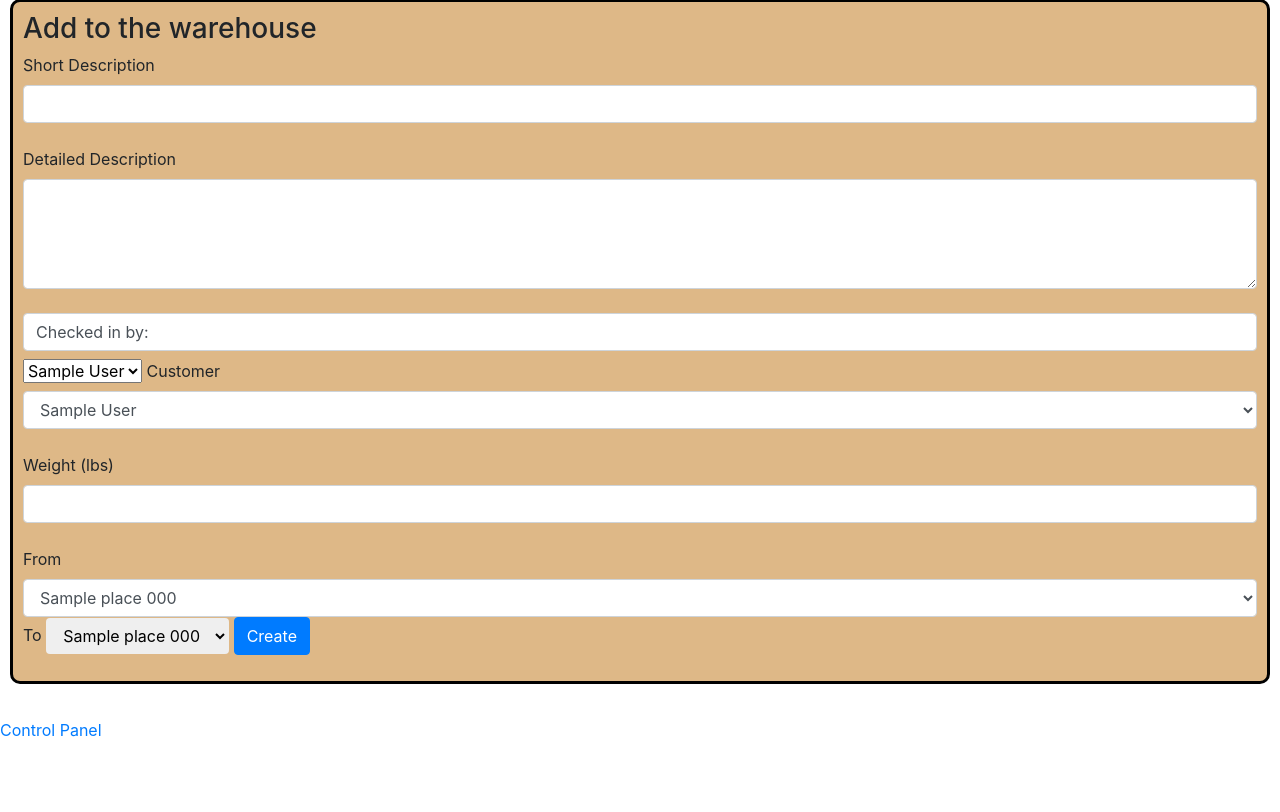
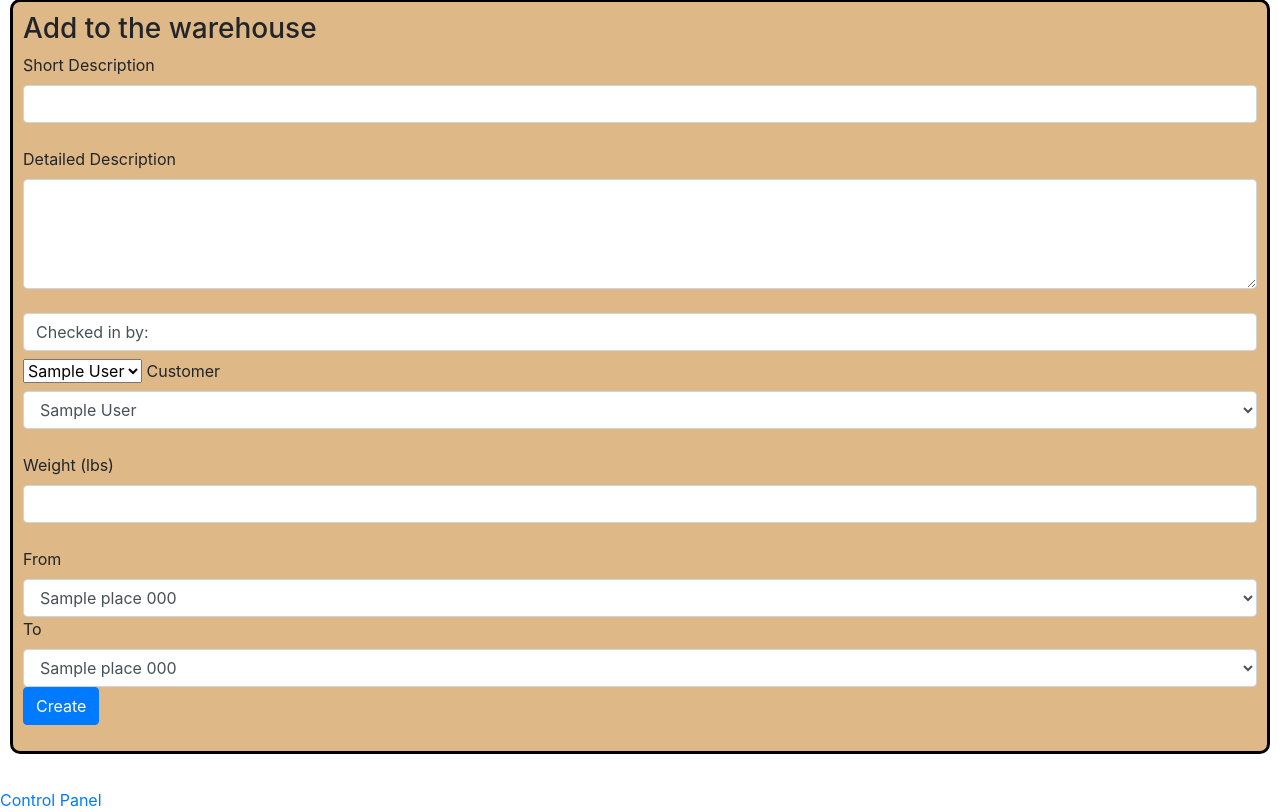
Before and after one commit to patpragman/inventory, a Flask app: template templates/edit_item.html in a window 1280 px wide. Shown: the part 887-1699 px from the top of the page. Before the commit the page ends 1624 px from the top, so only its background shows below. Run offline with Flask 2, Linux system fonts and the light colour scheme; the template is opened without the code that fills it: most values are stand-ins (such as "Sample title", 1, 10 or a date in 2020); some libraries are stand-ins or nearby versions.

Commit message:
fixed bootstrap thing

```diff
--- a/templates/edit_item.html
+++ b/templates/edit_item.html
@@ -158,7 +158,7 @@
         </select>
 
         <label for="new_destination">To</label>
-        <select class="btn btn-" id="new_destination" name="destination">
+        <select class="form-control" id="new_destination" name="destination">
             {% for place in places %}
             <option value="{{place.airport_code}}">{{place.name}} {{place.airport_code}}</option>
             {% endfor %}}
```
